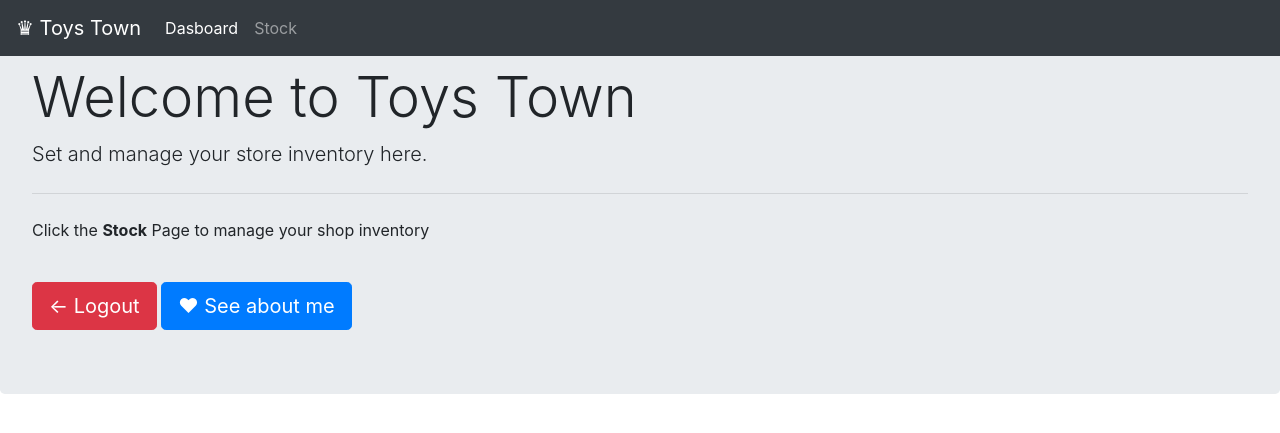
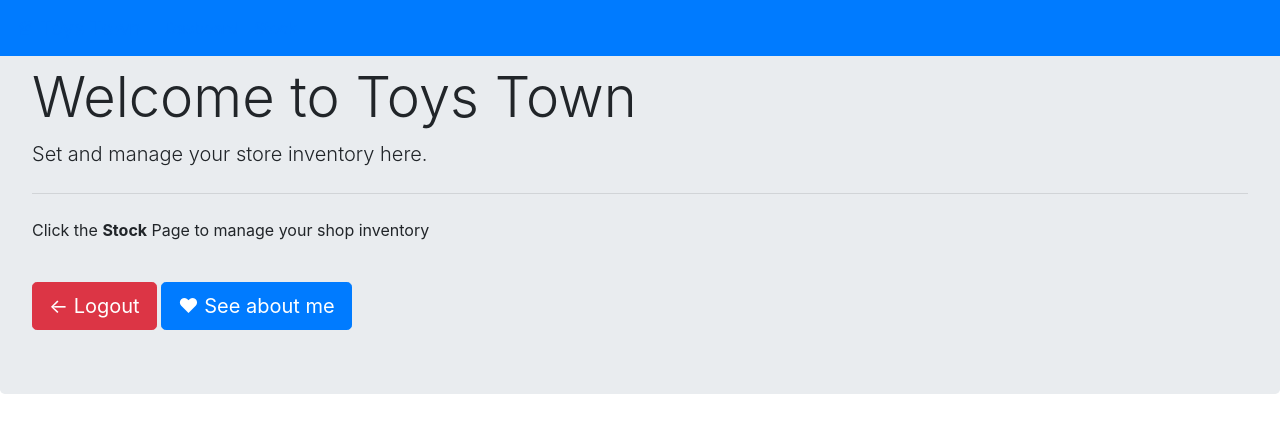
Before and after one commit to aureliaoktania/CRUD, a PHP site: page /menu.php in a window 1280 px wide. Shown: the top 433 px of the page. Run offline with PHP 8.4, Linux system fonts and the light colour scheme.

Commit message:
Update menu.php

```diff
--- a/menu.php
+++ b/menu.php
@@ -13,7 +13,7 @@
   <body>
 
 
-   <nav class="navbar navbar-expand-md navbar-dark fixed-top bg-dark">
+   <nav class="navbar navbar-expand-md navbar-primary fixed-top bg-primary">
       <a class="navbar-brand" href="">♛ Toys Town</a>
       <button class="navbar-toggler" type="button" data-toggle="collapse" data-target="#navbarsExampleDefault" aria-controls="navbarsExampleDefault" aria-expanded="false" aria-label="Toggle navigation">
         <span class="navbar-toggler-icon"></span>
```
